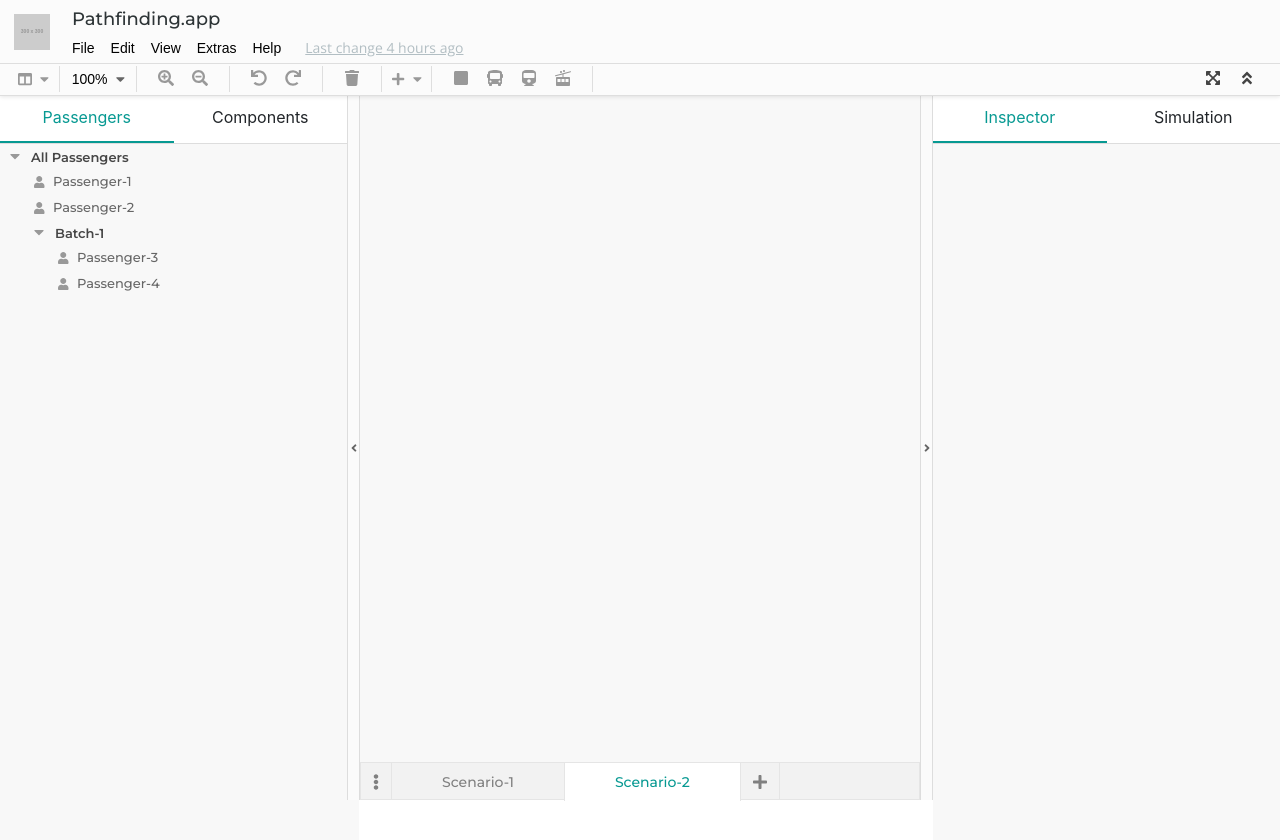
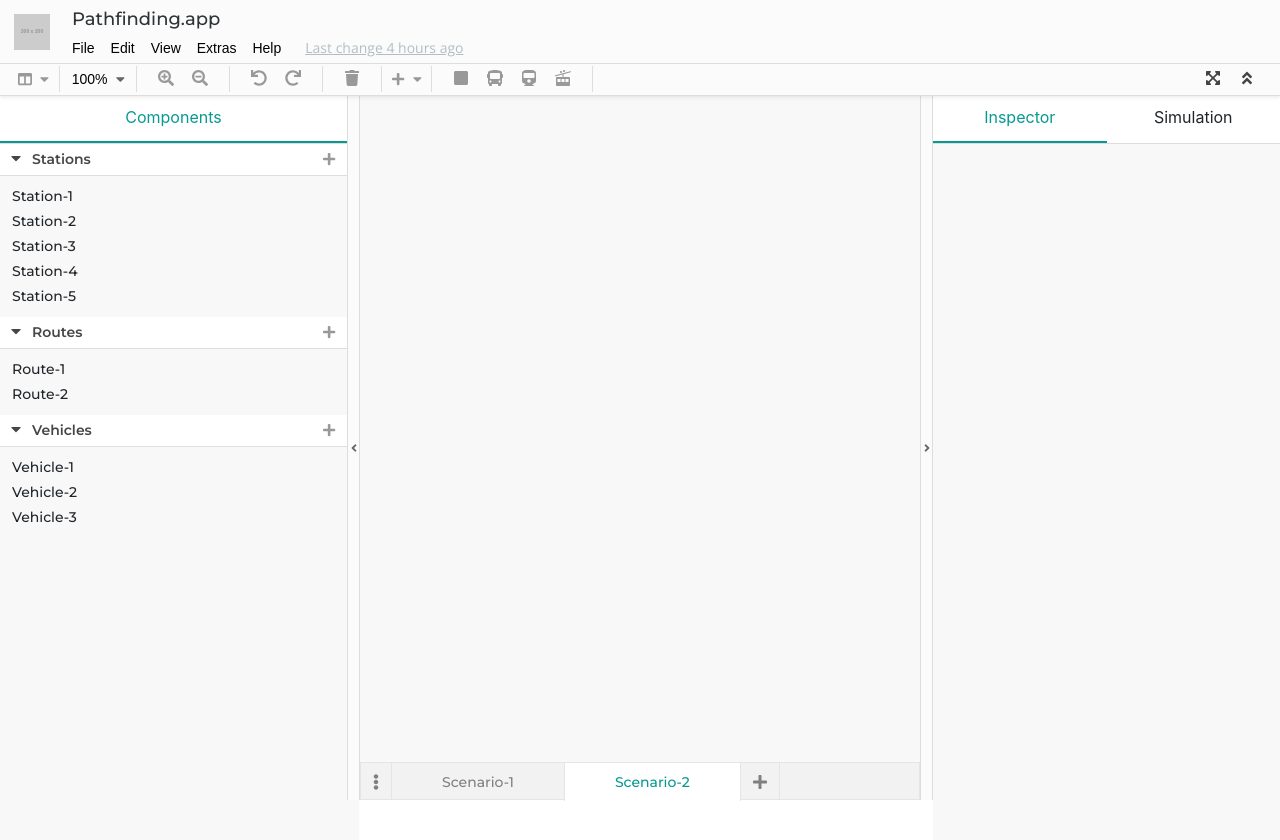
Before and after one commit to marknoone/pathfinding.app, a React (Create React App) app: page / in a window 1280 px wide. Shown: the top 840 px of the page. Built offline with nearby package versions, Linux system fonts and the light colour scheme.

Commit message:
Added component view and fixed component reducer bug

```diff
--- a/src/editor/components/leftPanel/components/componentView/actions.ts
+++ b/src/editor/components/leftPanel/components/componentView/actions.ts
@@ -5,6 +5,11 @@ import {
 } from './constants';
 
 // Vehicle Actions -----------------------------------------------------------
+export const AddEmptyVehicleComponent = ():VehicleAction => ({
+    type: VehicleActionTypes.ADD_NEW_EMPTY_VEHICLE,
+    payload: {id: 0}
+})
+
 export const AddVehicleComponent = (val: Vehicle):VehicleAction => ({
     type: VehicleActionTypes.ADD_NEW_VEHICLE,
     payload: {id: val.id, obj: val}
@@ -21,6 +26,11 @@ export const UpdateVehicleByID = (val: Vehicle):VehicleAction => ({
 })
 
 // Station Actions -----------------------------------------------------------
+export const AddEmptyStationComponent = ():StationAction => ({
+    type: StationActionTypes.ADD_NEW_EMPTY_STATION,
+    payload: {id: 0}
+})
+
 export const AddStationComponent = (val: Station):StationAction => ({
     type: StationActionTypes.ADD_NEW_STATION,
     payload: {id: val.id, obj: val}
@@ -37,6 +47,11 @@ export const UpdateStationByID = (val: Station):StationAction => ({
 })
 
 // Route Actions -----------------------------------------------------------
+export const AddEmptyRouteComponent = ():RouteAction => ({
+    type: RouteActionTypes.ADD_NEW_EMPTY_ROUTE,
+    payload: {id: 0}
+})
+
 export const AddRouteComponent = (val: Route):RouteAction => ({
     type: RouteActionTypes.ADD_NEW_ROUTE,
     payload: {id: val.id, obj: val}
--- a/src/editor/components/leftPanel/components/componentView/componentView.css.tsx
+++ b/src/editor/components/leftPanel/components/componentView/componentView.css.tsx
@@ -2,3 +2,49 @@ import CSS from 'csstype';
 
 export const BaseStyle: CSS.Properties = {
 }
+
+export const CategoryEntry: CSS.Properties = {
+    width: '100%',
+    height: '32px',
+    backgroundColor: '#fff',
+    padding: '2px 8px',
+    borderBottom: '1px solid #dedede'
+}
+
+export const CollapseIcon: CSS.Properties = {
+    display: 'inline-block',
+    width: '16px',
+    textAlign: 'center',
+    color: '#464646',
+    fontSize: '16px'
+}
+
+export const CategoryName: CSS.Properties = {
+    display: 'inline-block',
+    fontSize: '14px',
+    fontFamily: "'Montserrat', sans-serif",
+    fontWeight: 600,
+    color: '#464646',
+    paddingLeft: '8px'
+}
+
+export const AddIcon: CSS.Properties = {
+    display: 'inline-block',
+    fontSize: '14px',
+    float: 'right',
+    color: '#999',
+    paddingRight: '16px',
+    paddingTop: '2px',
+    cursor: 'pointer'
+}
+
+export const CategoryChildren: CSS.Properties = {
+    padding: '8px 12px'
+}
+
+export const CCChild: CSS.Properties = {
+    fontSize: '14px',
+    fontFamily: "'Montserrat', sans-serif",
+    fontWeight: 500,
+    padding: '2px 0px'
+}
--- a/src/editor/components/leftPanel/components/componentView/componentView.tsx
+++ b/src/editor/components/leftPanel/components/componentView/componentView.tsx
@@ -1,11 +1,69 @@
-import React from 'react';
+import React, { useState } from 'react';
+import { useSelector, useDispatch } from 'react-redux';
+import { getRoutes, getStations, getVehicles } from './selectors';
+import { FontAwesomeIcon } from '@fortawesome/react-fontawesome';
+import { faCaretRight, faCaretDown, faPlus } from '@fortawesome/free-solid-svg-icons';
+import { BaseStyle, CategoryEntry, CollapseIcon, CategoryName, AddIcon, CategoryChildren,
+    CCChild } from './componentView.css';
 import {
-    BaseStyle,
-} from './componentView.css';
+    AddEmptyStationComponent,
+    AddEmptyRouteComponent,
+    AddEmptyVehicleComponent,
+} from './actions';
 
+type CCElem = {id: number, name: string}
+type CCElemDataObj = { [key:number] :CCElem }
+type CCProps = {
+    category:string,
+    items: CCElemDataObj
+
+    addItem: () => void,
+    onItemClick?: (id: number) => void,
+}
+
+const ComponentCategoryView: React.FunctionComponent<CCProps> = (props) => {
+    const [isCollapsed, setIsCollapsed] = useState(false)
+    return <><div style={CategoryEntry}>
+            <div style={CollapseIcon} onClick={() => {setIsCollapsed(!isCollapsed)}}>
+                <FontAwesomeIcon icon={isCollapsed? faCaretRight:faCaretDown}/></div>
+            <p style={CategoryName}>{props.category}</p>
+            <div style={AddIcon} onClick={() => {props.addItem()}}>
+                <FontAwesomeIcon icon={faPlus}/>
+            </div>
+        </div>
+        {
+            !isCollapsed?
+            <div style={CategoryChildren}>
+                {
+                    Object.keys(props.items).map((k:any) => {
+                        const elem = props.items[k]
+                        return <div style={CCChild}
+                        onClick={() => {
+                            if(props.onItemClick)
+                                props.onItemClick(elem.id)
+                        }}>
+                        {elem.name} </div>
+                    })
+                }
+            </div>
+            :null
+        }
+    </>;
+}
 
 const ComponentView: React.FunctionComponent = (props) => {
+    const dispatch = useDispatch();
+    const routes = useSelector(getRoutes) as CCElemDataObj;
+    const stations = useSelector(getStations)  as CCElemDataObj;
+    const vehicles = useSelector(getVehicles)  as CCElemDataObj;
+
     return <div style={BaseStyle}>
+        <ComponentCategoryView category="Stations" items={stations}
+            addItem={() => { dispatch(AddEmptyStationComponent()) }}/>
+        <ComponentCategoryView category="Routes" items={routes}
+            addItem={() => { dispatch(AddEmptyRouteComponent()) }}/>
+        <ComponentCategoryView category="Vehicles" items={vehicles}
+            addItem={() => { dispatch(AddEmptyVehicleComponent()) }}/>
     </div>;
 }
 
--- a/src/editor/components/leftPanel/components/componentView/constants.ts
+++ b/src/editor/components/leftPanel/components/componentView/constants.ts
@@ -11,18 +11,21 @@ export type RouteAction =   { type: string; payload: { id: number, obj?: Route }
 export type VehicleAction = { type: string; payload: { id: number, obj?: Vehicle } }
 
 export enum VehicleActionTypes {
+    ADD_NEW_EMPTY_VEHICLE = "@@vehicle/ADD_NEW_EMPTY_VEHICLE",
     ADD_NEW_VEHICLE = "@@vehicle/ADD_NEW_VEHICLE",
     DELETE_VEHICLE = "@@vehicle/DELETE_VEHICLE",
     UPDATE_VEHICLE = "@@vehicle/UPDATE_VEHICLE"
 }
 
 export enum StationActionTypes {
+    ADD_NEW_EMPTY_STATION = "@@station/ADD_NEW_EMPTY_STATION",
     ADD_NEW_STATION = "@@station/ADD_NEW_STATION",
     DELETE_STATION = "@@station/DELETE_STATION",
     UPDATE_STATION = "@@station/UPDATE_STATION"
 }
 
 export enum RouteActionTypes {
+    ADD_NEW_EMPTY_ROUTE = "@@route/ADD_NEW_EMPTY_ROUTE",
     ADD_NEW_ROUTE = "@@route/ADD_NEW_ROUTE",
     DELETE_ROUTE = "@@route/DELETE_ROUTE",
     UPDATE_ROUTE = "@@route/UPDATE_ROUTE"
@@ -47,6 +50,7 @@ export type Route = {
 
 export type Vehicle = {
     id: number
+    name: string
     capacity: number
     glyph: string
 }
--- a/src/editor/components/leftPanel/components/componentView/reducer.ts
+++ b/src/editor/components/leftPanel/components/componentView/reducer.ts
@@ -2,18 +2,34 @@ import { Reducer } from 'redux';
 import {
     VehicleAction, StationAction, RouteAction,
     VehiclesState, StationsState, RoutesState,
-    VehicleActionTypes, StationActionTypes, RouteActionTypes,
+    VehicleActionTypes, StationActionTypes, RouteActionTypes, TransitModes,
 } from './constants';
 
 const initialVehicleState = { nextId: 0, data: {} }
 export const VehicleReducer: Reducer<VehiclesState, VehicleAction> = (state = initialVehicleState, action) => {
     switch(action.type) {
+        case VehicleActionTypes.ADD_NEW_EMPTY_VEHICLE:
+            return {
+                nextId: state.nextId+1,
+                data: {
+                    ...state.data,
+                    [state.nextId]: {
+                        id: state.nextId,
+                        name: `Vehicle-${state.nextId}`,
+                        capacity: 0,
+                        glyph: ""
+                    }
+                }
+            };
         case VehicleActionTypes.ADD_NEW_VEHICLE:
             return action.payload.obj? {
                 nextId: state.nextId+1,
                 data: {
                     ...state.data,
-                    [action.payload.id]: action.payload.obj
+                    [state.nextId]: {
+                        ...action.payload.obj,
+                        id: state.nextId
+                    }
                 }
             }: state;
         case VehicleActionTypes.DELETE_VEHICLE:
@@ -35,12 +51,28 @@ export const VehicleReducer: Reducer<VehiclesState, VehicleAction> = (state = in
 const initialStationState = { nextId: 0, data: {} }
 export const StationReducer: Reducer<StationsState, StationAction> = (state = initialStationState, action) => {
     switch(action.type) {
+        case StationActionTypes.ADD_NEW_EMPTY_STATION:
+            return {
+                nextId: state.nextId+1,
+                data: {
+                    ...state.data,
+                    [state.nextId]: {
+                        id: state.nextId,
+                        name: `Station-${state.nextId}`,
+                        colour: "#464646",
+                        nodeID: 0
+                    }
+                }
+            };
         case StationActionTypes.ADD_NEW_STATION:
             return action.payload.obj? {
                 nextId: state.nextId+1,
                 data: {
                     ...state.data,
-                    [action.payload.id]: action.payload.obj
+                    [state.nextId]: {
+                        ...action.payload.obj,
+                        id: state.nextId
+                    }
                 }
             }: state;
         case StationActionTypes.DELETE_STATION:
@@ -62,12 +94,31 @@ export const StationReducer: Reducer<StationsState, StationAction> = (state = in
 const initialRouteState = { nextId: 0, data: {} }
 export const RouteReducer: Reducer<RoutesState, RouteAction> = (state = initialRouteState, action) => {
     switch(action.type) {
+        case RouteActionTypes.ADD_NEW_EMPTY_ROUTE:
+            return {
+                nextId: state.nextId+1,
+                data: {
+                    ...state.data,
+                    [state.nextId]: {
+                        id: state.nextId,
+                        name: `Route-${state.nextId}`,
+                        mode: TransitModes.BUS,
+                        color: "#000",
+
+                        stations: [],
+                        departures: [],
+                    }
+                }
+            };
         case RouteActionTypes.ADD_NEW_ROUTE:
             return action.payload.obj? {
                 nextId: state.nextId+1,
                 data: {
                     ...state.data,
-                    [action.payload.id]: action.payload.obj
+                    [state.nextId]: {
+                        ...action.payload.obj,
+                        id: state.nextId
+                    }
                 }
             }: state;
         case RouteActionTypes.DELETE_ROUTE:
--- a/src/editor/components/leftPanel/components/componentView/selectors.ts
+++ b/src/editor/components/leftPanel/components/componentView/selectors.ts
@@ -4,24 +4,25 @@ import {
     StationsState, RoutesState, VehiclesState,
     StationDataObj, RouteDataObj, VehicleDataObj,
 } from './constants';
+import { AppState } from '../../../../../store';
 
 
-const getVehicleState = (state: ScenarioState) => state.scenarios[state.activeScenarioIdx].vehicles
-export const getVehicles = createSelector<ScenarioState, VehiclesState, VehicleDataObj>(
+const getVehicleState = (state: AppState) => state.scenario.scenarios[state.scenario.activeScenarioIdx].vehicles
+export const getVehicles = createSelector<AppState, VehiclesState, VehicleDataObj>(
     [getVehicleState],
     (s: VehiclesState) => s.data
 );
 
 
-const getRouteState = (state: ScenarioState) => state.scenarios[state.activeScenarioIdx].routes
-export const getRoutes = createSelector<ScenarioState, RoutesState, RouteDataObj>(
+const getRouteState = (state: AppState) => state.scenario.scenarios[state.scenario.activeScenarioIdx].routes
+export const getRoutes = createSelector<AppState, RoutesState, RouteDataObj>(
     [getRouteState],
     (s: RoutesState) => s.data
 );
 
 
-const getStationState = (state: ScenarioState) => state.scenarios[state.activeScenarioIdx].stations
-export const getStations = createSelector<ScenarioState, StationsState, StationDataObj>(
+const getStationState = (state: AppState) => state.scenario.scenarios[state.scenario.activeScenarioIdx].stations
+export const getStations = createSelector<AppState, StationsState, StationDataObj>(
     [getStationState],
     (s: StationsState) => s.data
 );
--- a/src/editor/components/leftPanel/components/passengerView/passengerView.tsx
+++ b/src/editor/components/leftPanel/components/passengerView/passengerView.tsx
@@ -18,9 +18,7 @@ const PassengerView: React.FunctionComponent = (props) => {
     const dir = useSelector((state: AppState) =>
         getPassengerElemByID(state, 0)) as PassengerDirectory
 
-    return <div style={BaseStyle}>
-        <PassengerDirectoryElement key={0} dir={dir}/>
-    </div>;
+    return <PassengerDirectoryElement key={0} dir={dir}/>;
 }
 
 type PProps = { passenger: Passenger }
--- a/src/editor/components/leftPanel/leftPanel.tsx
+++ b/src/editor/components/leftPanel/leftPanel.tsx
@@ -21,7 +21,7 @@ type LeftPanel = {
 const LeftPanel: React.FunctionComponent<LeftPanel> = (props) => {
     return <div style={BaseStyle}>
         <TabView views={[
-            {header: "Passengers", view: (<><PassengerView /></>)},
+            // {header: "Passengers", view: (<><PassengerView /></>)},
             {header: "Components", view: (<><ComponentView /></>)},
         ]} />
         <div style={PanelToggle}>
--- a/src/editor/reducer.ts
+++ b/src/editor/reducer.ts
@@ -20,7 +20,7 @@ const initialState = {
     activeScenarioIdx: 0,
     scenarios: [{
         name: "Scenario-1",
-        stations:   { nextId: 5, data: {
+        stations:   { nextId: 6, data: {
             1: { id: 1, name: "Station-1", colour: "#ff9f43", nodeID: 1 },
             2: { id: 2, name: "Station-2", colour: "#1dd1a1", nodeID: 2 },
             3: { id: 3, name: "Station-3", colour: "#ee5253", nodeID: 3 },
@@ -28,15 +28,15 @@ const initialState = {
             5: { id: 5, name: "Station-5", colour: "#1dd1a1", nodeID: 5 },
         }},
 
-        routes:     { nextId: 2, data: {
+        routes:     { nextId: 3, data: {
             1: { id: 1, name: "Route-1", mode: TransitModes.BUS, color: "#1dd1a1", stations: [2, 5], departures: [40000] },
             2: { id: 2, name: "Route-2", mode: TransitModes.TRAIN, color: "#1dd1a1", stations: [2, 5], departures: [40000] },
         }},
 
-        vehicles:   { nextId: 3, data: {
-            1: { id: 1, capacity: 32, glyph: "" },
-            2: { id: 2, capacity: 4,  glyph: "" },
-            3: { id: 3, capacity: 16, glyph: "" },
+        vehicles:   { nextId: 4, data: {
+            1: { id: 1, name: "Vehicle-1", capacity: 32, glyph: "" },
+            2: { id: 2, name: "Vehicle-2", capacity: 4,  glyph: "" },
+            3: { id: 3, name: "Vehicle-3", capacity: 16, glyph: "" },
         }},
 
         passengers: { nextId: 6, tree: {
@@ -68,6 +68,7 @@ export const scenarioStateReducer: Reducer<ScenarioState, ScenarioAction> = (sta
             action.type.startsWith('@@station/') ||
             action.type.startsWith('@@simulation/')
     ) {
+        console.log(state.scenarios.slice(0, state.activeScenarioIdx))
         return {
             ...state,
             scenarios: [
@@ -77,7 +78,7 @@ export const scenarioStateReducer: Reducer<ScenarioState, ScenarioAction> = (sta
                     state.scenarios[state.activeScenarioIdx],
                     scenarioReducer(state.scenarios[state.activeScenarioIdx], action)
                 ),
-                ...state.scenarios.slice(state.activeScenarioIdx)
+                ...state.scenarios.slice(state.activeScenarioIdx + 1)
             ]
         }
     }
@@ -103,7 +104,7 @@ export const scenarioStateReducer: Reducer<ScenarioState, ScenarioAction> = (sta
                         state.scenarios[state.activeScenarioIdx],
                         {name: action.payload.name}
                     ),
-                    ...state.scenarios.slice(action.payload.id)
+                    ...state.scenarios.slice(action.payload.id + 1)
                 ]
             }
         default:
```
